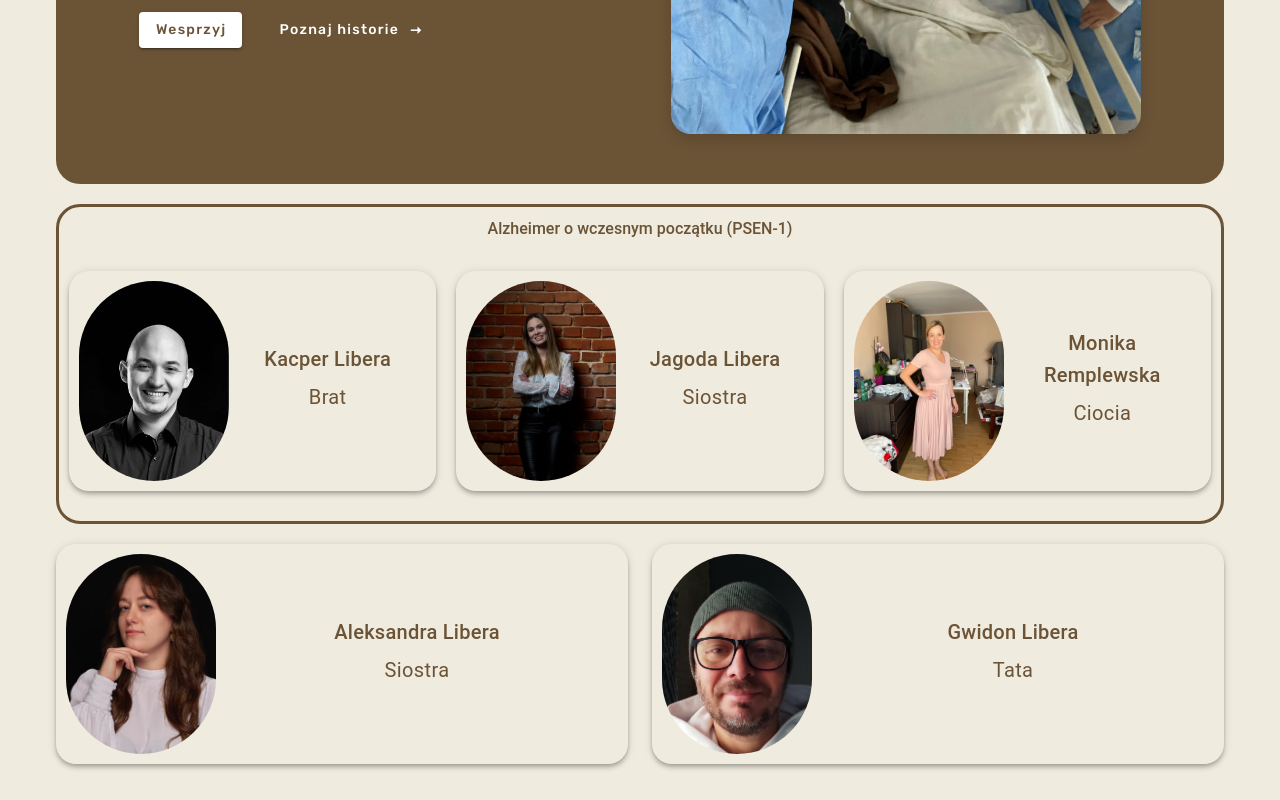
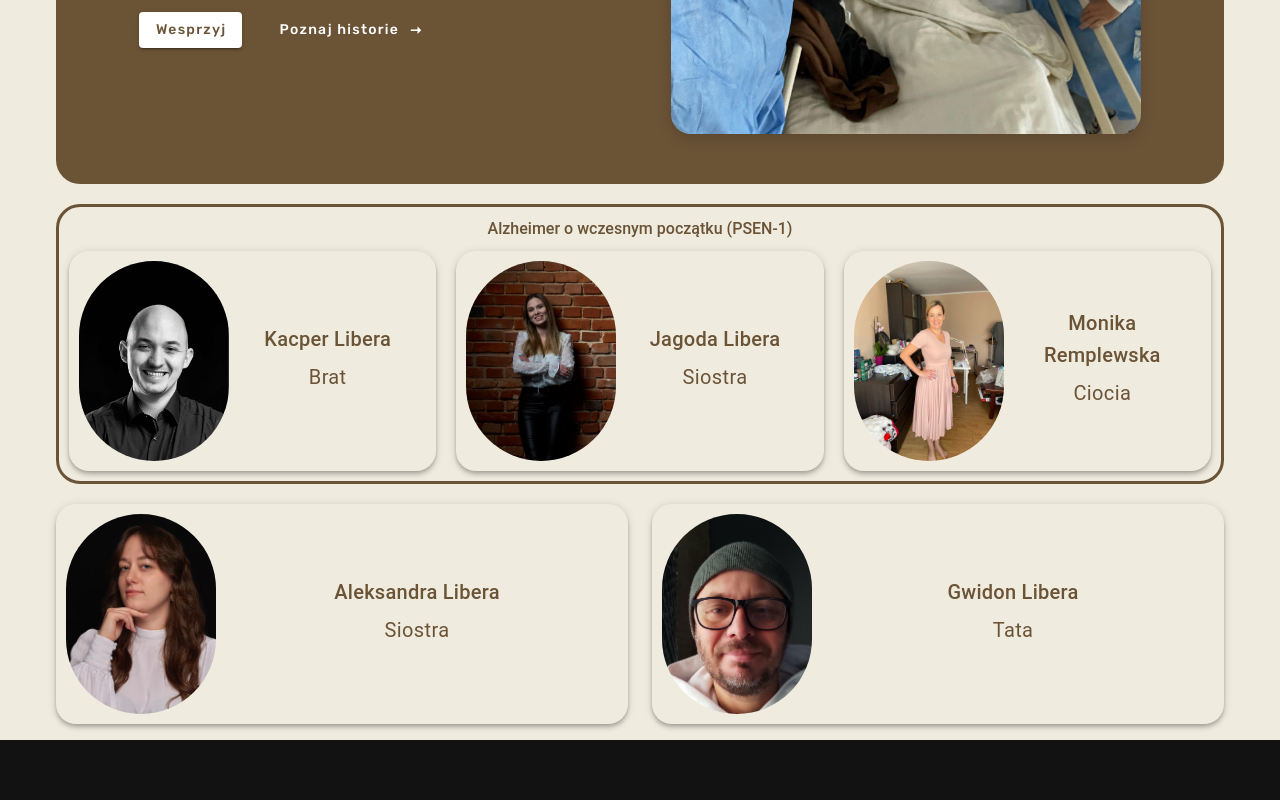
Before and after one commit to PatrykJarzynka/Memory, a Vue app: page / in a window 1280 px wide. Shown: the part 422-1222 px from the top of the page. After the commit the page ends 1162 px from the top, so only its background shows below. Built offline with nearby package versions, Linux system fonts and the light colour scheme; a small style sheet from the web is missing; a web font is replaced by a local one.

Commit message:
Created separate component for family members.

```diff
--- a/src/components.d.ts
+++ b/src/components.d.ts
@@ -9,6 +9,7 @@ export {}
 declare module 'vue' {
   export interface GlobalComponents {
     FamilyMemberCard: typeof import('./components/FamilyMemberCard.vue')['default']
+    FamilyMembers: typeof import('./components/FamilyMembers.vue')['default']
     Header: typeof import('./components/Header.vue')['default']
     Hero: typeof import('./components/Hero.vue')['default']
     RouterLink: typeof import('vue-router')['RouterLink']
--- /dev/null
+++ b/src/components/FamilyMembers.vue
@@ -0,0 +1,102 @@
+<script setup lang="ts">
+  const familyMembers: FamilyMember[] = [
+    {
+      name: "Kacper Libera",
+      description: "Brat",
+      psen: true,
+      imageUrl: "/images/kacper2.JPG",
+    },
+    {
+      name: "Jagoda Libera",
+      description: "Siostra",
+      psen: true,
+      imageUrl: "/images/jagoda2.JPG",
+    },
+    {
+      name: "Monika Remplewska",
+      description: "Ciocia",
+      psen: true,
+      imageUrl: "/images/monika.jpeg",
+    },
+    {
+      name: "Aleksandra Libera",
+      description: "Siostra",
+      psen: false,
+      imageUrl: "/images/ola2.JPG",
+    },
+    {
+      name: "Gwidon Libera",
+      description: "Tata",
+      psen: false,
+      imageUrl: "/images/gwidon2.JPG",
+    },
+  ]
+</script>
+
+<template>
+  <div class="family-members-container">
+    <div class="psen-members-container">
+      <p class="psen-title">Alzheimer o wczesnym początku (PSEN-1)</p>
+
+      <v-row
+        no-gutters
+        class="justify-center"
+      >
+        <v-col
+          v-for="(member, index) in familyMembers.slice(0,3)"
+          :key="member.name"
+          cols="12"
+          :sm="index === 2 ? 8 : 6"
+          lg="4"
+        >
+          <div style="padding: 10px; height: 100%">
+            <FamilyMemberCard
+              :member="member"
+            />
+          </div>
+
+        </v-col>
+      </v-row>
+    </div>
+
+    <v-row gutters>
+      <v-col
+        v-for="member in familyMembers.slice(3,5)"
+        :key="member.name"
+        cols="12"
+        sm="6"
+        md="6"
+      >
+        <FamilyMemberCard
+          :member="member"
+        />
+      </v-col>
+    </v-row>
+  </div>
+
+</template>
+
+<style scoped lang="scss">
+.psen-title {
+  @media only screen and (width < 600px) {
+    font-size: 15px;
+  }
+}
+
+.family-members-container {
+  display: flex;
+  flex-direction: column;
+  row-gap: 20px;
+}
+
+.psen-members-container {
+  margin-top: 20px;
+  padding-top: 10px;
+  border-radius: 24px;
+  text-align: center;
+  color: rgb(var(--v-theme-primary));
+  font-weight: 500;
+  border: 3px solid rgb(var(--v-theme-primary));
+}
+
+</style>
--- a/src/pages/index.vue
+++ b/src/pages/index.vue
@@ -1,86 +1,14 @@
 <template>
   <v-container class="main-container">
     <Hero/>
-
-    <div class="psen-members-container">
-      <p>Alzheimer o wczesnym początku (PSEN-1)</p>
-
-      <v-row
-        class="family-section"
-        no-gutters
-      >
-        <v-col
-          v-for="(member, index) in familyMembers.slice(0,3)"
-          :key="member.name"
-          cols="12"
-          :sm="index === 2 ? 8 : 6"
-          lg="4"
-          class="family-col--psen"
-        >
-          <div style="padding: 10px; height: 100%">
-            <FamilyMemberCard
-              :member="member"
-            />
-          </div>
-
-        </v-col>
-      </v-row>
-    </div>
-
-    <v-row class="family-section">
-      <v-col
-        v-for="member in familyMembers.slice(3,5)"
-        :key="member.name"
-        class="family-col--psen"
-        cols="12"
-        sm="6"
-        md="6"
-      >
-        <FamilyMemberCard
-          :member="member"
-        />
-      </v-col>
-    </v-row>
+    <FamilyMembers/>
   </v-container>
 
 </template>
 
 <script lang="ts" setup>
 
-  const familyMembers: FamilyMember[] = [
-    {
-      name: "Kacper Libera",
-      description: "Brat",
-      psen: true,
-      imageUrl: "/images/kacper2.JPG",
-    },
-    {
-      name: "Jagoda Libera",
-      description: "Siostra",
-      psen: true,
-      imageUrl: "/images/jagoda2.JPG",
-    },
-    {
-      name: "Monika Remplewska",
-      description: "Ciocia",
-      psen: true,
-      imageUrl: "/images/monika.jpeg",
-    },
-    {
-      name: "Aleksandra Libera",
-      description: "Siostra",
-      psen: false,
-      imageUrl: "/images/ola2.JPG",
-    },
-    {
-      name: "Gwidon Libera",
-      description: "Tata",
-      psen: false,
-      imageUrl: "/images/gwidon2.JPG",
-    },
-
-  ]
-
+  import FamilyMembers from "@/components/FamilyMembers.vue"
 </script>
 
 <style lang="scss" scoped>
@@ -89,46 +17,4 @@
     max-width: 1500px;
   }
 }
-
-.psen-members-container {
-  margin-top: 20px;
-  padding-top: 10px;
-  border-radius: 24px;
-  text-align: center;
-  color: rgb(var(--v-theme-primary));
-  font-weight: 500;
-  border: 3px solid rgb(var(--v-theme-primary));
-}
-
-.family-section {
-  justify-content: center;
-  padding-block: 20px;
-}
-
-.test {
-  justify-content: center;
-}
-
-.family-col {
-  row-gap: 20px;
-
-  &--psen {
-    @extend .family-col;
-    position: relative;
-  }
-
-  &--no-psen {
-    @extend .family-col;
-    justify-content: space-evenly;
-  }
-}
-
-.indicator {
-  position: absolute;
-  right:10px;
-  top: 10px;
-  color: rgb(var(--v-theme-primary));
-  font-weight: 500;
-}
-
 </style>
```
